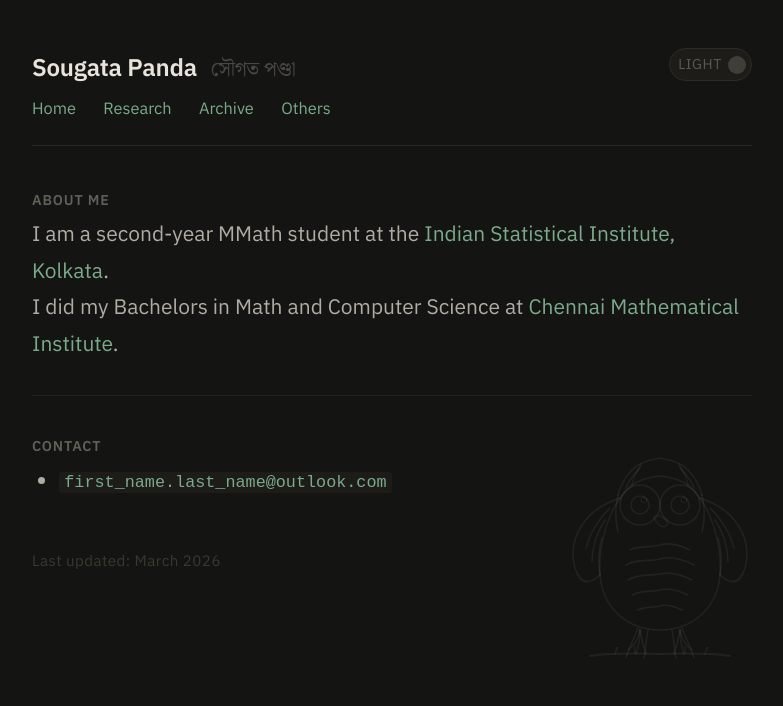
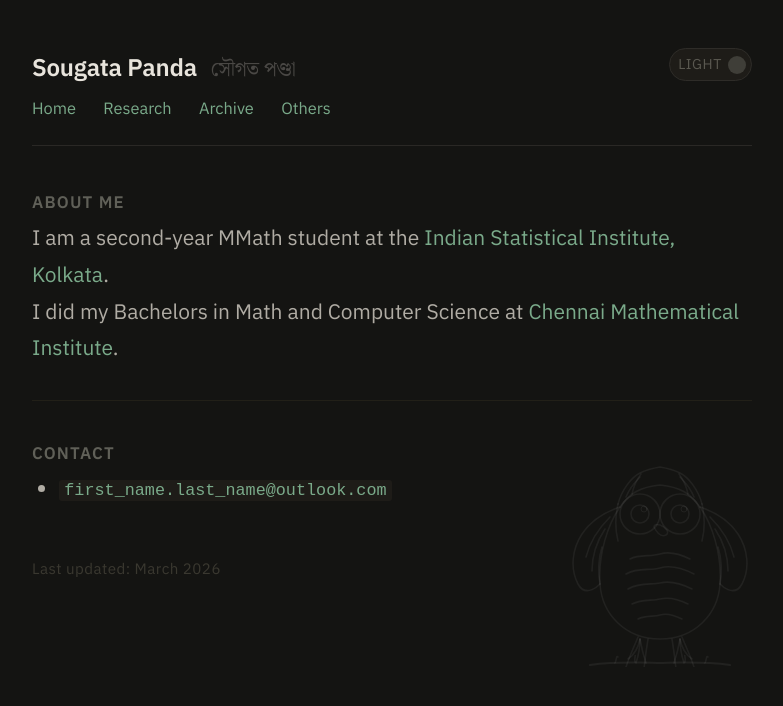
Before and after one commit to sougata543/sougata543.github.io, a Jekyll site: the page built from index.md, in a window 1280 px wide. Shown: the top 706 px of the page, without its empty margins (248-1031 px from the left). Built offline with Jekyll 4.4.1, drawn with Linux system fonts in a browser that asks for light colours; some web fonts are replaced.

Commit message:
Adjust h2 font size and letter spacing

```diff
--- a/css/style.css
+++ b/css/style.css
@@ -193,8 +193,8 @@ main {
 h2 {
   font-family: 'IBM Plex Sans', Arial, sans-serif;
   font-weight: 600;
-  font-size: 0.68rem;
-  letter-spacing: 0.06em;
+  font-size: 0.80rem;
+  letter-spacing: 0.07em;
   text-transform: uppercase;
   color: var(--heading);
   margin: 1.8rem 0 0.065rem;
```
